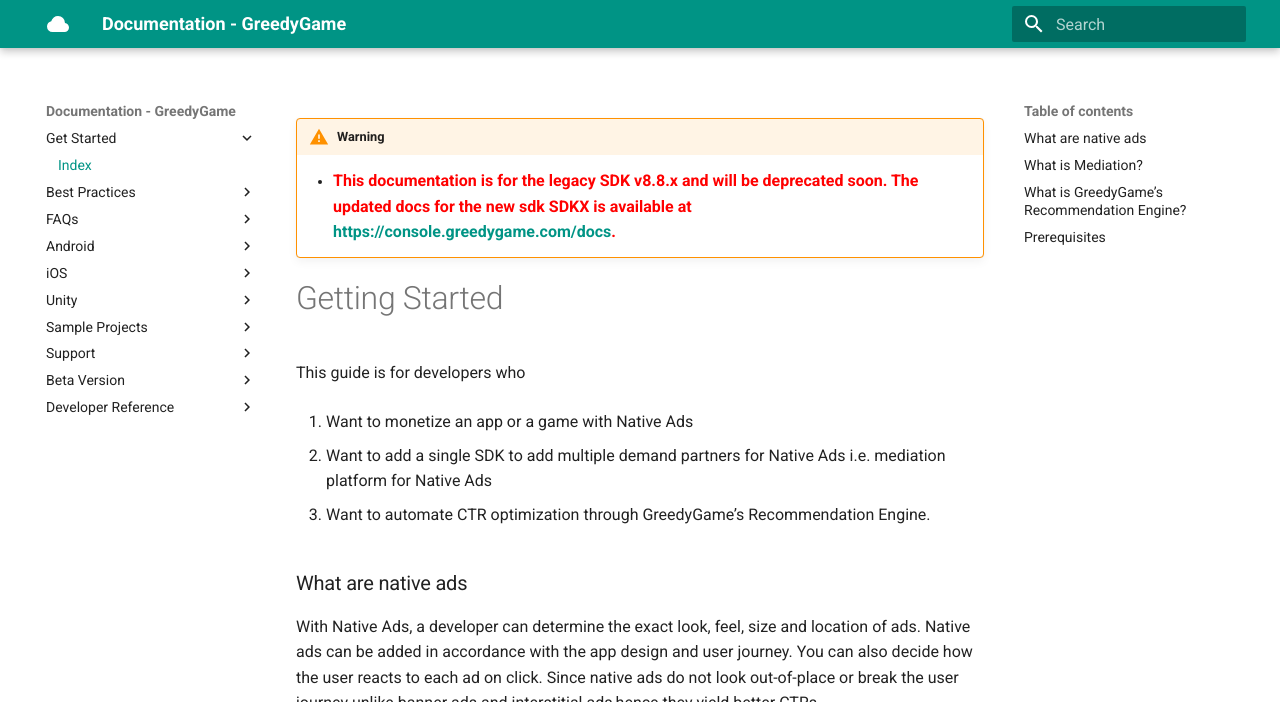
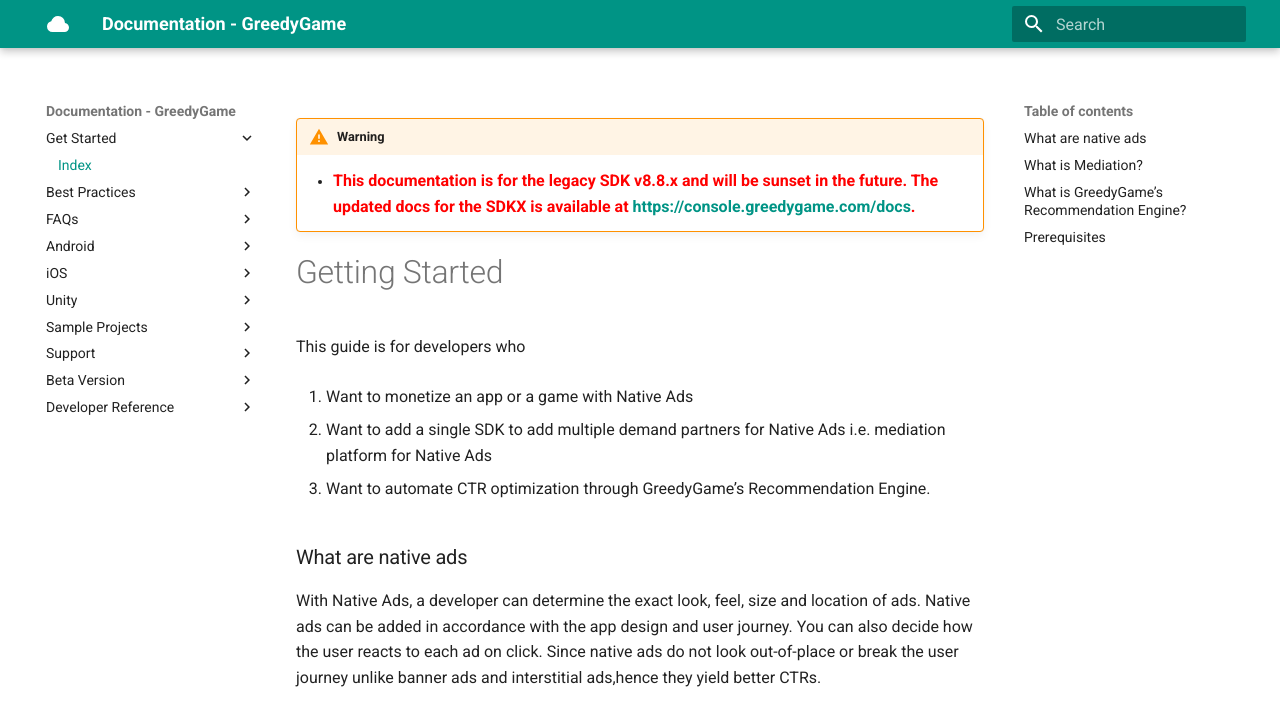
Before and after one commit to GreedyGame/greedygame-docs, an MkDocs documentation site: the page built from docs/index.md, in a window 1280 px wide and 900 px high, cut to the strip 0-702 px from the top of the window. Built offline with MkDocs 1.6.1 and Material for MkDocs 9.7.7, drawn with Linux system fonts in a browser that asks for light colours.

Commit message:
change warning message

```diff
--- a/docs/index.md
+++ b/docs/index.md
@@ -1,5 +1,5 @@
 !!! Warning
-    * <font size="3" color="red">**This documentation is for the legacy SDK v8.8.x and will be deprecated soon. The updated docs for the new sdk SDKX is available at [https://console.greedygame.com/docs](https://console.greedygame.com/docs).**</font>
+    * <font size="3" color="red">**This documentation is for the legacy SDK v8.8.x and will be sunset in the future. The updated docs for the SDKX is available at  [https://console.greedygame.com/docs](https://console.greedygame.com/docs).**</font>
 
 # Getting Started
 
```
